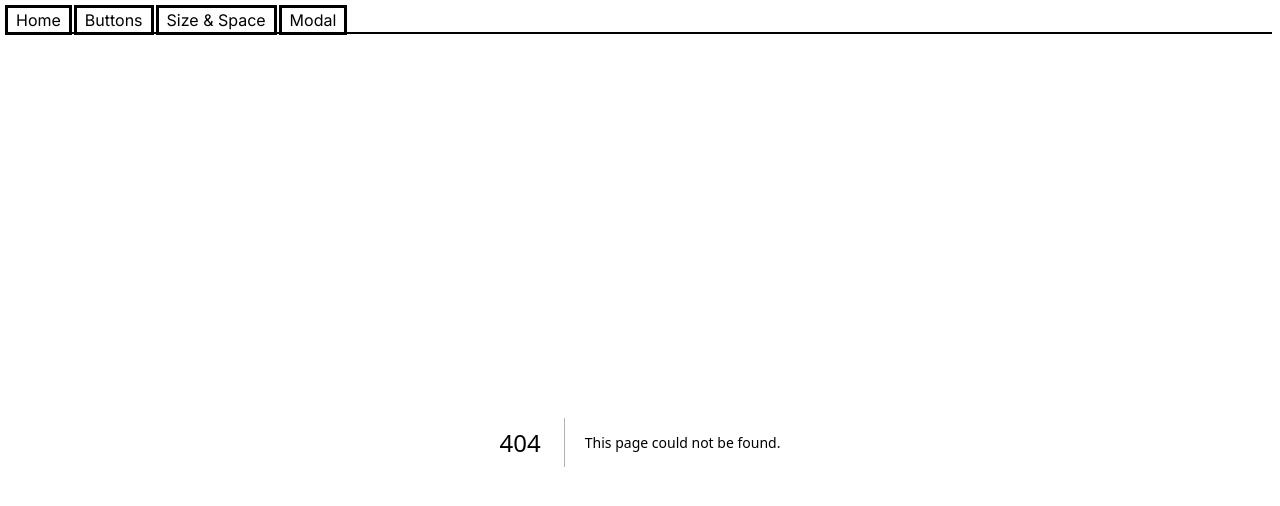
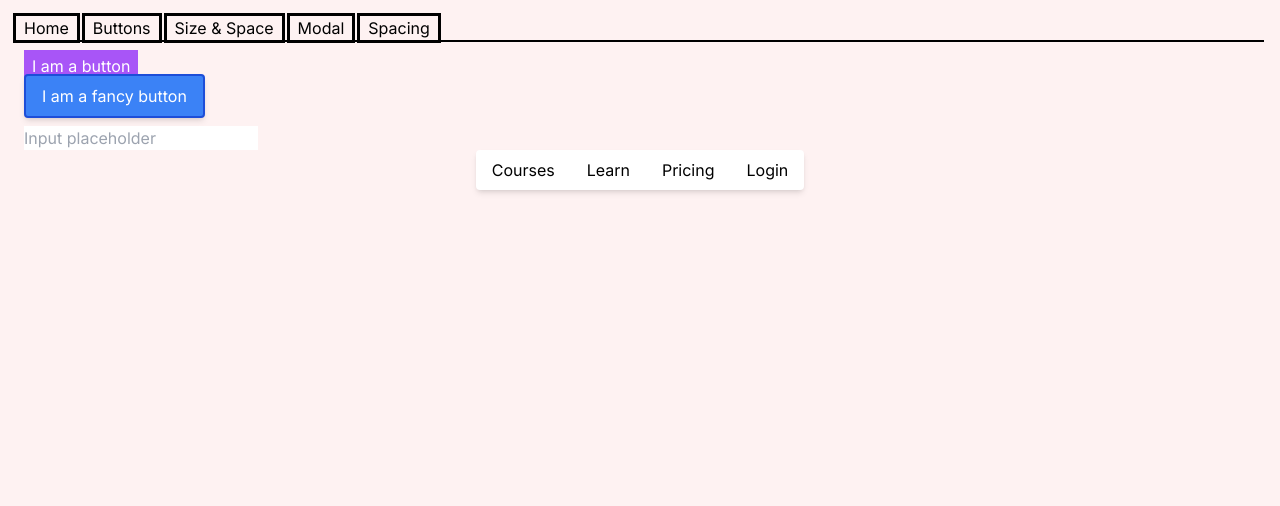
Before and after one commit to mkmule/tailwind-css-playground, a Next.js app: page /spacing in a window 1280 px wide. Before the commit this address had no page. Shown: the top 506 px of the page. Built offline with nearby package versions, Linux system fonts and the light colour scheme.

Commit message:
Spacing and negative margins

```diff
--- a/src/app/layout.tsx
+++ b/src/app/layout.tsx
@@ -15,6 +15,7 @@ const links = [
   { href: '/buttons', label: 'Buttons' },
   { href: '/size-space', label: 'Size & Space' },
   { href: '/modal', label: 'Modal' },
+  { href: '/spacing', label: 'Spacing' },
 ];
 
 export default function RootLayout({ children }: { children: React.ReactNode }) {
--- /dev/null
+++ b/src/app/spacing/page.tsx
@@ -0,0 +1,27 @@
+const SpacingPage = () => {
+  return (
+    <main>
+      <div className="space-y-2">
+        <div className="-mb-4">
+          <button>I am a button</button>
+        </div>
+        <div>
+          <button className="btn">I am a fancy button</button>
+        </div>
+        <div>
+          <input placeholder="Input placeholder" />
+        </div>
+      </div>
+      <div>
+        <div className="bg-white max-w-max px-4 py-2 mx-auto rounded shadow-md text-center space-x-8">
+          <a href="#">Courses</a>
+          <a href="#">Learn</a>
+          <a href="#">Pricing</a>
+          <a href="#">Login</a>
+        </div>
+      </div>
+    </main>
+  );
+};
+
+export default SpacingPage;
```
